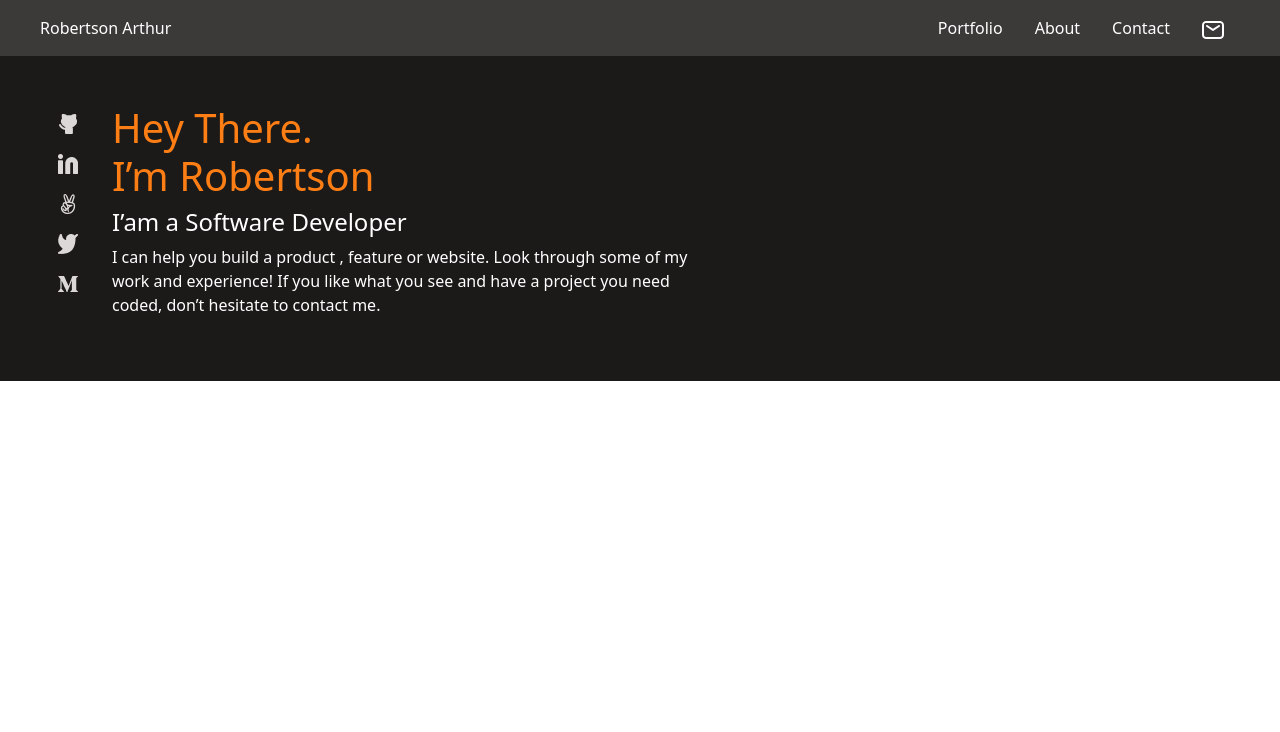
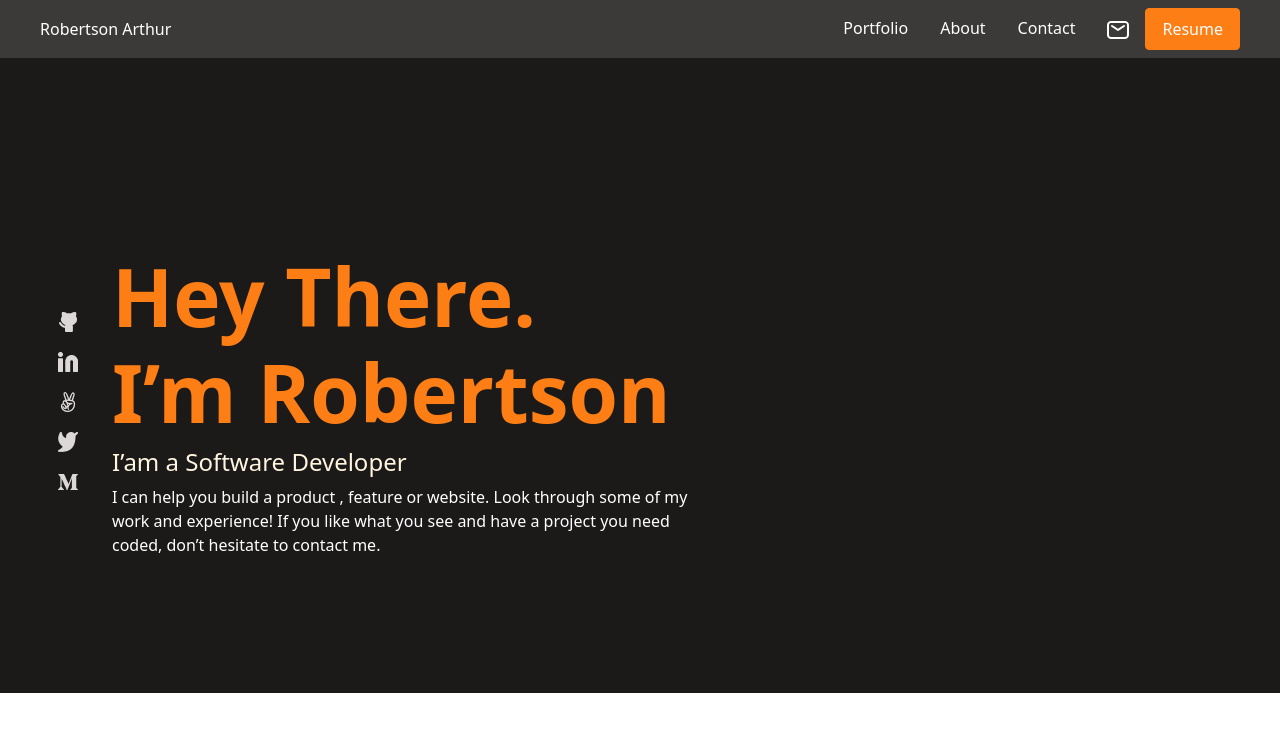
Before and after one commit to bobb-Rob/Portfolio-B, a website: page index.html in a window 1280 px wide. Drawn offline with Linux system fonts and the light colour scheme.

Commit message:
headline section header font-size increase

```diff
--- a/index.html
+++ b/index.html
@@ -5,11 +5,12 @@
     <meta http-equiv="X-UA-Compatible" content="IE=edge">
     <meta name="viewport" content="width=device-width, initial-scale=1.0">
     <link href="/node_modules/@fortawesome/fontawesome-free/css/all.css" rel="stylesheet">
+    <link href="https://fonts.googleapis.com/css2?family=Crete+Round&family=Inter&family=Poppins&family=Roboto:ital,wght@0,400;0,500;0,900;1,100&display=swap" rel="stylesheet">
     <link rel="stylesheet" href="./assets/css/style.css">
     <title>Robertson's Portfolio</title>
 </head>
 <body>
-    <header class="bg-secondary py-2 px-4 navbar" >
+    <header class="bg-secondary py-2 px-4 navbar navbar-expand-lg justify-content-between" >
         <a href="#" class="nav-link text-white" >Robertson Arthur</a>
         <nav class="mx-3">
             <!-- Desktop nav links -->
@@ -28,6 +29,9 @@
                         <img src="./icons/Envelope-Icon.svg" alt="mail icon" >
                     </a>
                 </li>
+                <li  class="nav-item">
+                    <button type="button" class="btn nav-link text-white btn-primary">Resume</button>
+                </li>
             </ul>
             <!-- Destop nav ends here -->
             <!-- Mobile hamburger -->
@@ -37,16 +41,16 @@
         </nav>
     </header>
     <main class="container-fluid px-0" >
-        <section class="row-12 bg-dark py-5 px-5 d-md-flex" >
+        <section class="row-12 bg-dark px-5 d-md-flex introduction" >
             <div class="text-white col-md-6 order-md-4 ">
-                <h1 class="text-primary fs-1" >Hey There. <br> I’m Robertson</h1>
-                <h4>I’am a Software Developer</h4>
-                <p class="headline-desc" >I can help you build a product , feature or website. Look through some of my work and experience! If you like what you see and have a project you need coded,
+                <h1 class="text-primary display-1" >Hey There. <br> I’m Robertson</h1>
+                <h4 class="display-1--intro" >I’am a Software Developer</h4>
+                <p class="display-1--desc" >I can help you build a product , feature or website. Look through some of my work and experience! If you like what you see and have a project you need coded,
                     don’t hesitate to contact me.
                 </p>
             </div>
 
-            <ul class="list-unstyled order-md-1 d-flex flex-md-column me-md-4" >
+            <ul class="list-unstyled order-md-1 d-flex flex-md-column me-md-4 justify-content-md-center" >
                 <li>
                     <a href="#" class="">
                         <img src="./icons/Disabledgithub-icon.png" alt="gitHub icon">
--- a/scss/_custom.scss
+++ b/scss/_custom.scss
@@ -2,6 +2,7 @@
 $orange:  #fd7e14;
 $orange-dark:  #1c1a19;
 $orange-light:  #3c3a39;
+$off-white: #fff5e1;
 
 // white and gray colors
 $white:    #fff;
--- a/scss/sections/_headline.scss
+++ b/scss/sections/_headline.scss
@@ -0,0 +1,15 @@
+@use '../custom'as*;
+
+
+.introduction {
+    padding-top: 190px;
+    padding-bottom: 120px;
+
+    .display-1 {
+        font-weight: 600 !important;
+
+        &--intro {
+            color: $off-white;
+        }
+    }
+}
```
Also changed, not shown: assets/css/style.css, 1 other file.
